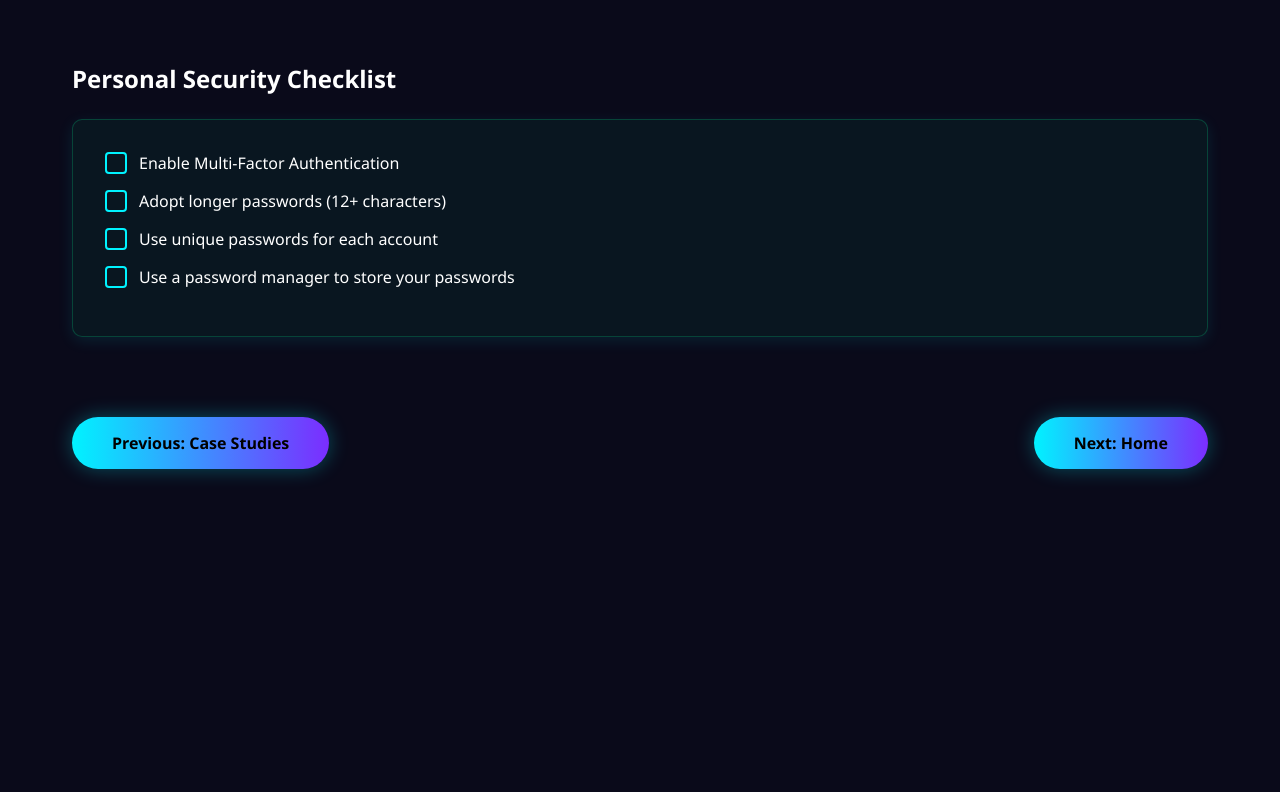
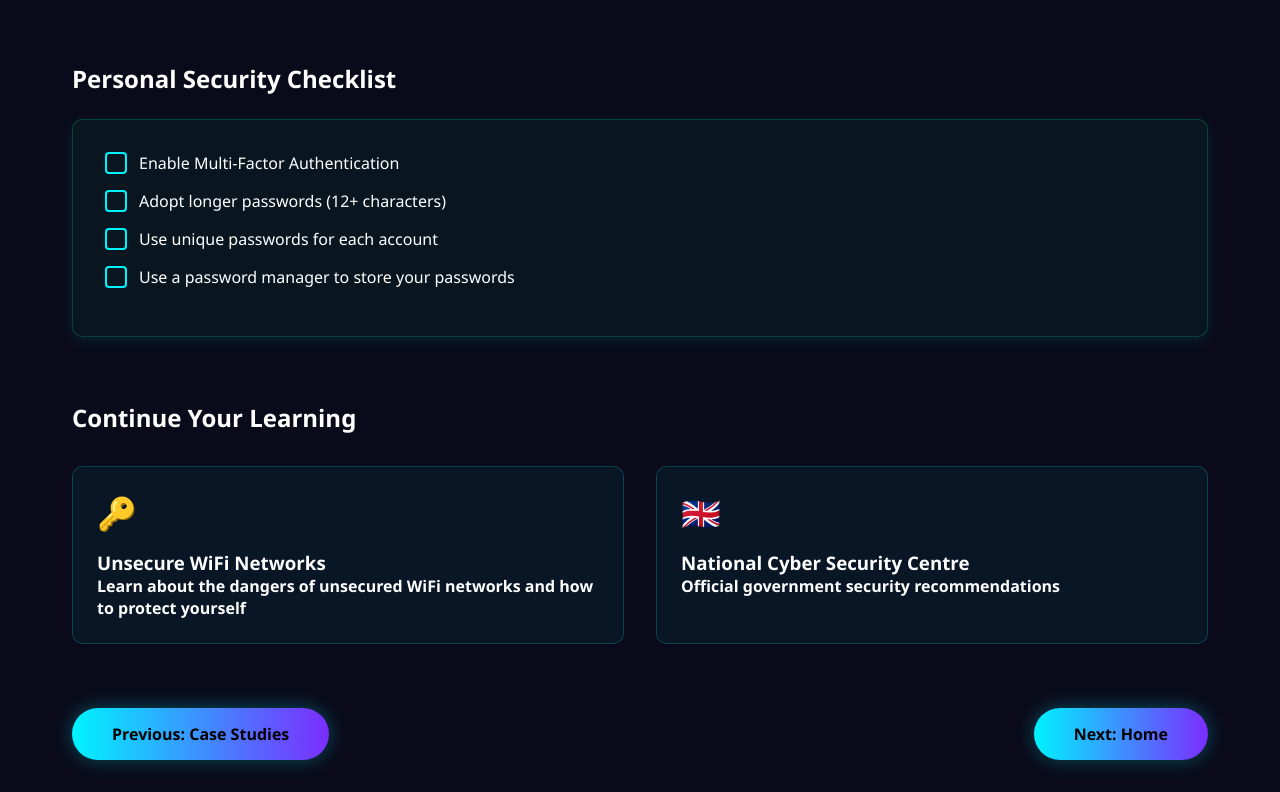
Before and after one commit to teolentu1/scenarios2, a React (Create React App) app: page /modules/password-security/summary in a window 1280 px wide. Shown: the part 890-1682 px from the top of the page. Before the commit the page ends 1391 px from the top, so only its background shows below. Built offline with nearby package versions, Linux system fonts and the light colour scheme.

Commit message:
final final changes :)

```diff
--- a/src/pages/module2/Summary2.css
+++ b/src/pages/module2/Summary2.css
@@ -285,6 +285,42 @@
     box-shadow: 0 4px 15px rgba(0, 243, 255, 0.1);
   }
 
+  .next-steps {
+    margin-bottom: 3rem;
+  }
+
+  .steps-grid {
+    display: grid;
+    grid-template-columns: repeat(auto-fit, minmax(250px, 1fr));
+    gap: 2rem;
+    margin-top: 2rem;
+    position: relative;
+    z-index: 5;
+  }
+
+  .step-card {
+    background: rgba(0, 243, 255, 0.05);
+    border-radius: 10px;
+    padding: 1.5rem;
+    border: 1px solid rgba(0, 243, 255, 0.2);
+    color: white;
+    text-decoration: none;
+    transition: all 0.3s ease;
+    position: relative;
+    z-index: 10;
+    pointer-events: auto;
+  }
+
+  .step-card:hover {
+    transform: translateY(-5px);
+    box-shadow: 0 10px 20px rgba(0, 243, 255, 0.1);
+  }
+
+  .step-icon {
+    font-size: 2rem;
+    margin-bottom: 1rem;
+  }
+
   .mod-btn-container {
     display: flex;
     justify-content: space-between;
--- a/src/pages/module2/Summary2.js
+++ b/src/pages/module2/Summary2.js
@@ -151,6 +151,22 @@
         </motion.div>
       </div>
 
+      <div className="next-steps">
+        <h2>Continue Your Learning</h2>
+        <div className="steps-grid">
+          <Link to="/modules/unsecured-wifi" className="step-card">
+            <div className="step-icon">🔑</div>
+            <h3>Unsecure WiFi Networks</h3>
+            <p>Learn about the dangers of unsecured WiFi networks and how to protect yourself</p>
+          </Link>
+          <a href="https://www.ncsc.gov.uk" target="_blank" rel="noopener noreferrer" className="step-card">
+            <div className="step-icon">🇬🇧</div>
+            <h3>National Cyber Security Centre</h3>
+            <p>Official government security recommendations</p>
+          </a>
+        </div>
+      </div>
+
       <div className="mod-btn-container">
         <Link to="/modules/password-security/casestudies">
           <motion.button
```
